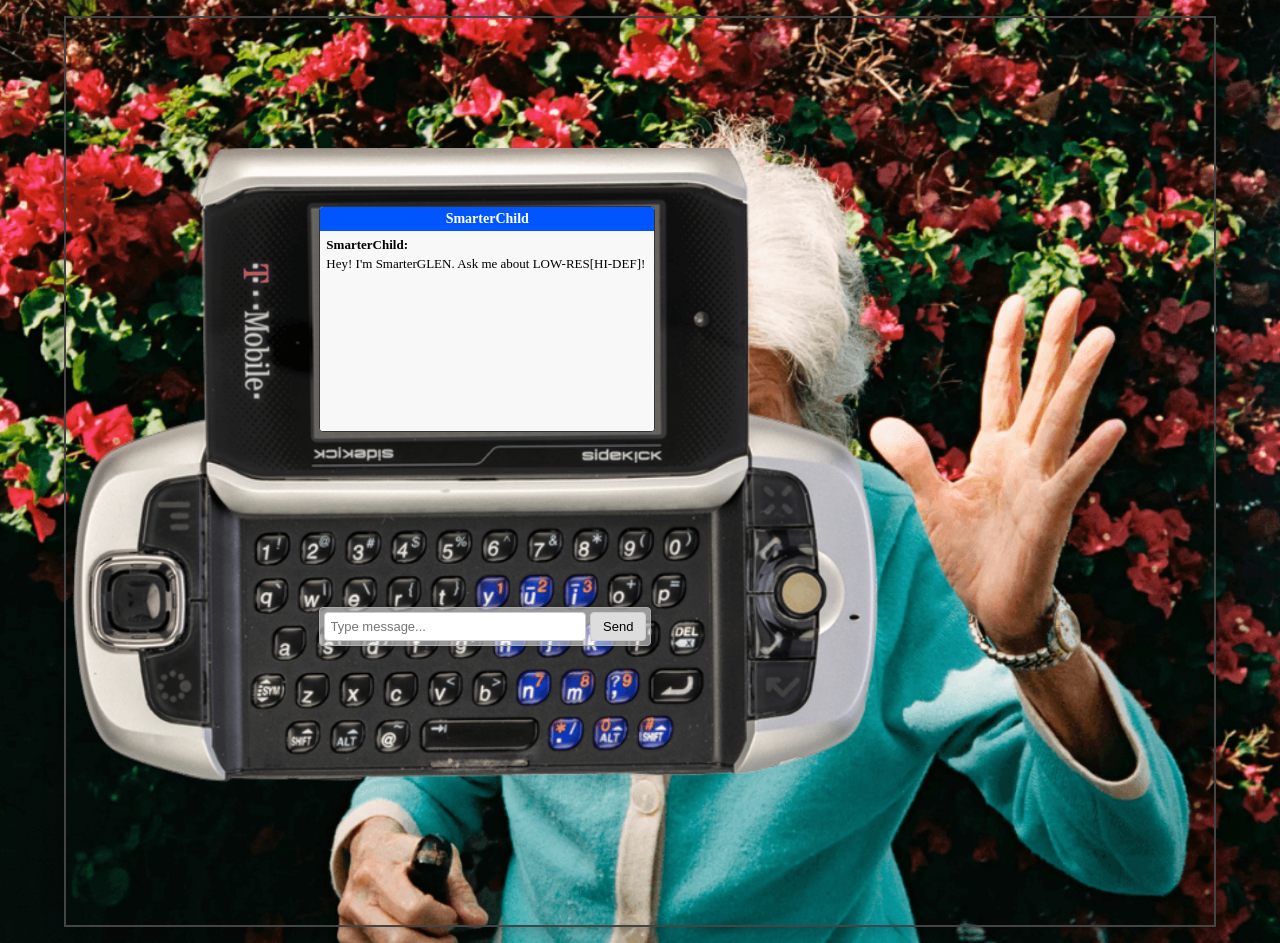
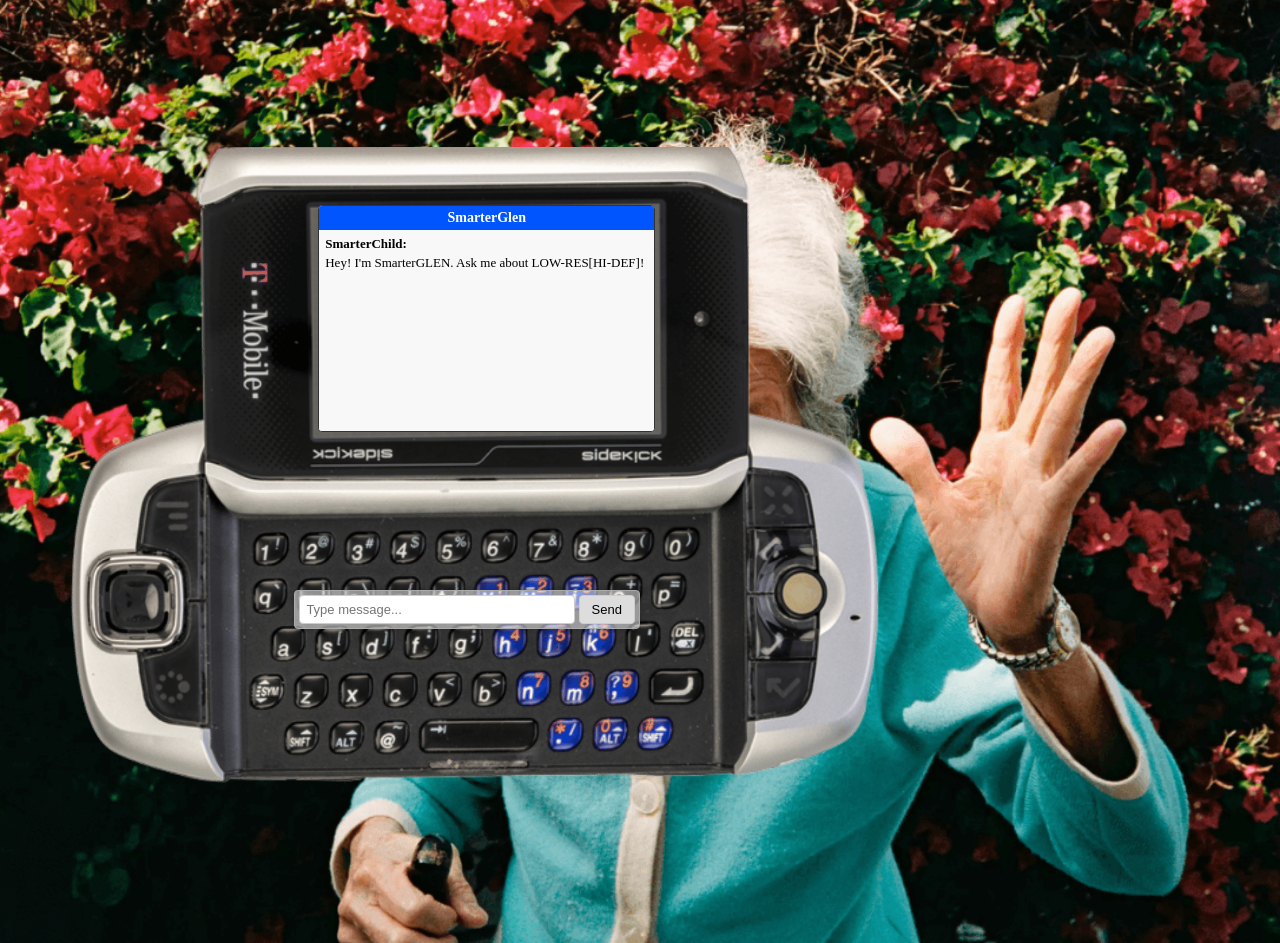
Before and after one commit to kidgrandma/glenIM, a plain HTML site: page index.html in a window 1280 px wide. Drawn offline with Linux system fonts and the light colour scheme.

Commit message:
Update index.html

```diff
--- a/index.html
+++ b/index.html
@@ -56,8 +56,7 @@
       width: 90vw;
       max-width: 1366px;
       background: url("images/phone.png") center/contain no-repeat;
-      border: 2px solid #444;
-      box-shadow: 0 0 20px rgba(0,0,0,0.3);
+      border: 0px solid #444;
     }
 
     /* ... your chat layout below ... */
@@ -96,9 +95,9 @@
     /* INPUT + SEND BUTTON */
     .input-over-keyboard {
       position: absolute;
-      top: 65%;
-      left: 22%;
-      width: 29%;
+      top: 63%;
+      left: 20%;
+      width: 30%;
       background: rgba(255,255,255,0.5);
       border: 1px solid #aaa;
       border-radius: 4px;
@@ -130,7 +129,7 @@
 <body>
   <!-- The rotate overlay shown if under 600px AND portrait -->
   <div class="rotate-overlay">
-    <p>Please rotate your phone to landscape for the best experience!<br><br>
+    <p>ROTATE UR PHONE 2 TALK 2 SMARTERGLEN<br><br>
     Or open this page on a wider screen.</p>
   </div>
 
@@ -138,7 +137,7 @@
     <div class="wrapper">
       <!-- Chat messages -->
       <div class="screen-container">
-        <div class="aim-header">SmarterChild</div>
+        <div class="aim-header">SmarterGlen</div>
         <div class="messages" id="messages"></div>
       </div>
       <!-- Input + Send -->
```
